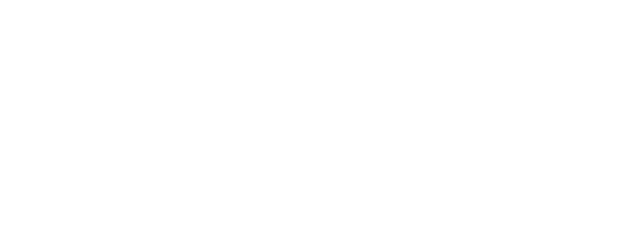
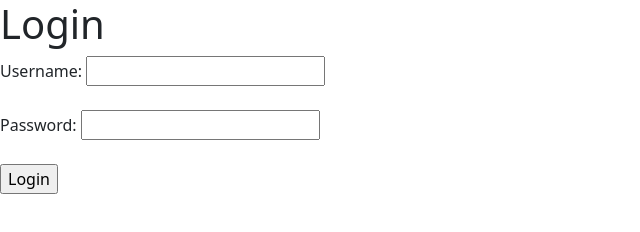
Before and after one commit to TateSamuD/HackISUv2_TNT, a plain HTML site: page html/user_login.html in a window 1280 px wide. Shown: the whole page, without its empty margins (0-640 px from the left). Drawn offline with nearby package versions, Linux system fonts and the light colour scheme.

Commit message:
html
added login page stuff

```diff
--- a/html/user_login.html
+++ b/html/user_login.html
@@ -13,7 +13,16 @@
 </head>
 
 <body>
+    <h1>Login</h1>
+    <form action="login.php" method="post">
+        <label for="username">Username:</label>
+        <input type="text" id="username" name="username" required><br><br>
 
+        <label for="password">Password:</label>
+        <input type="password" id="password" name="password" required><br><br>
+
+        <input type="submit" value="Login">
+    </form>
 </body>
 
 </html>
```
Also changed, not shown: html/index_applicant.html (+5 -3 lines).
